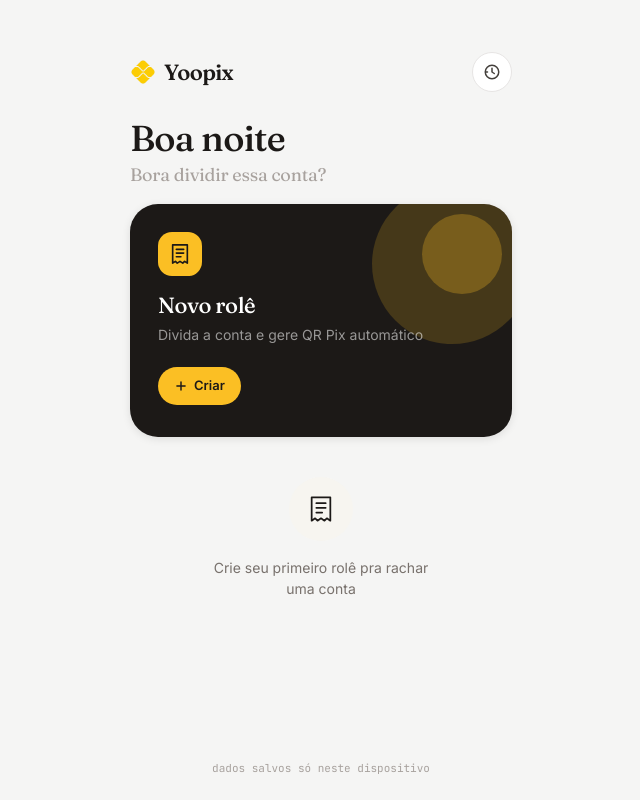
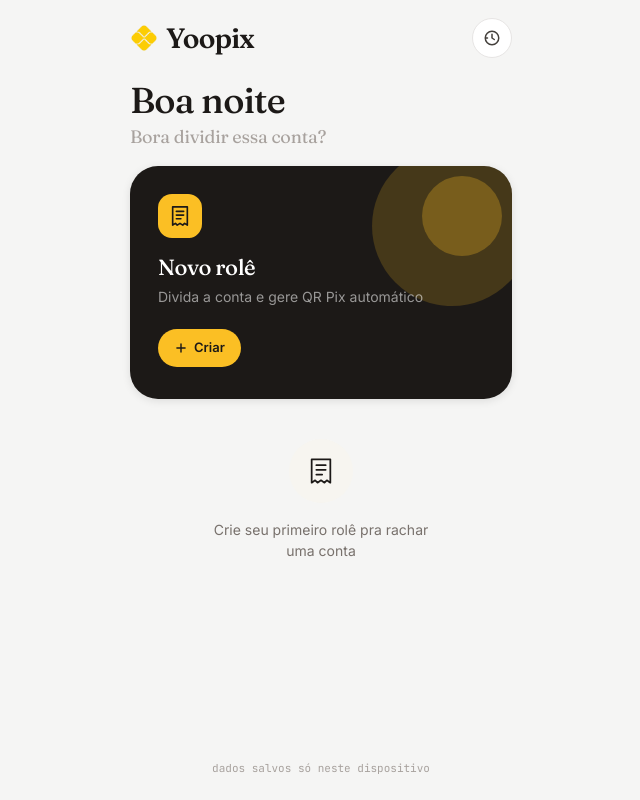
Before and after one commit to M4vericksm/yoopix, a React (Vite) app: page / in a window 1280 px wide. Shown: the whole page, without its empty margins (319-959 px from the left). Built offline with nearby package versions, Linux system fonts and the light colour scheme.

Commit message:
ui: fix nav bar — Yoopix font back to 28px, top padding 52→18px (#16)

```diff
--- a/src/pages/Home.tsx
+++ b/src/pages/Home.tsx
@@ -91,10 +91,10 @@ export default function Home() {
   return (
     <div className="screen-in" style={{ display: 'flex', flexDirection: 'column', minHeight: '100svh', background: 'var(--stone-100)' }}>
       {/* Nav bar — app name + history */}
-      <div style={{ padding: '52px 24px 0', display: 'flex', alignItems: 'center', justifyContent: 'space-between' }}>
+      <div style={{ padding: '18px 24px 0', display: 'flex', alignItems: 'center', justifyContent: 'space-between' }}>
         <div style={{ display: 'flex', alignItems: 'center', gap: 8 }}>
-          <img src="/favicon.png" style={{ width: 26, height: 26, borderRadius: 7 }} alt="Yoopix"/>
-          <div className="serif" style={{ fontSize: 22, fontWeight: 600, letterSpacing: '-0.03em', lineHeight: 1 }}>
+          <img src="/favicon.png" style={{ width: 28, height: 28, borderRadius: 8 }} alt="Yoopix"/>
+          <div className="serif" style={{ fontSize: 28, fontWeight: 600, letterSpacing: '-0.03em', lineHeight: 1 }}>
             <span style={{ color: 'var(--stone-900)' }}>Yoo</span><span style={{ color: 'var(--amber-500)' }}>pix</span>
           </div>
         </div>
@@ -104,7 +104,7 @@ export default function Home() {
       </div>
 
       {/* Greeting */}
-      <div style={{ padding: '28px 24px 16px' }}>
+      <div style={{ padding: '24px 24px 16px' }}>
         <h1 className="serif" style={{ fontSize: 36, lineHeight: 1.05, color: 'var(--stone-900)', margin: 0, fontWeight: 500, letterSpacing: '-0.02em' }}>
           {greeting()}
         </h1>
```
